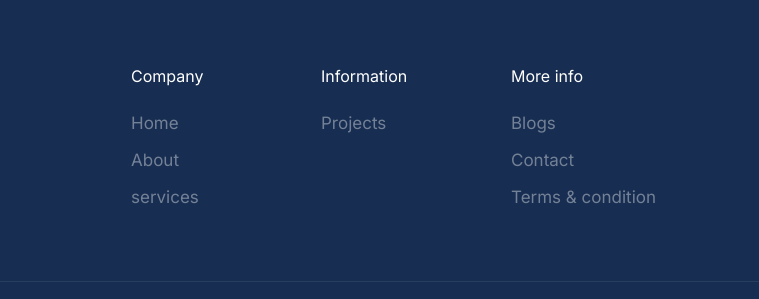
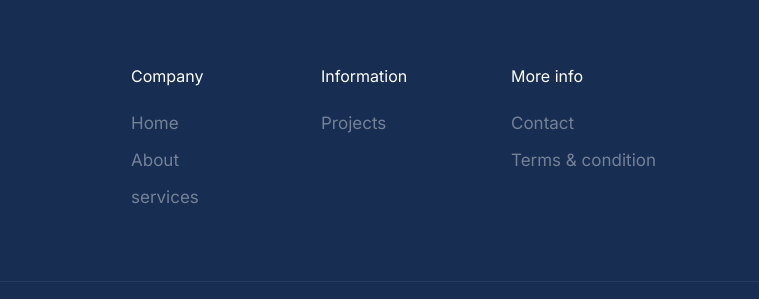
Before and after one commit to uncleeman/PortfolioSIte, a plain HTML site: page index.html in a window 1280 px wide. Shown: the part 5405-5704 px from the top of the page, 521-1280 px from the left. Drawn offline with Linux system fonts and the light colour scheme; a web font is replaced by a local one.

Commit message:
Removed Blog

```diff
--- a/index.html
+++ b/index.html
@@ -728,7 +728,6 @@
                             <div class="col-md-4">
                                 <h6 class="text-footer mb-4 mt-sm-0 mt-4">More info</h6>
                                 <ul class="list-unstyled footer-list">
-                                    <li><a href="#blogs">Blogs</a></li>
                                     <li><a href="#contact">Contact</a></li>
                                     <li><a href="#">Terms & condition</a></li>
                                 </ul>
```
